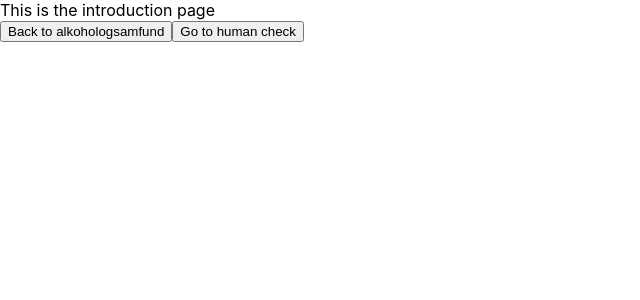
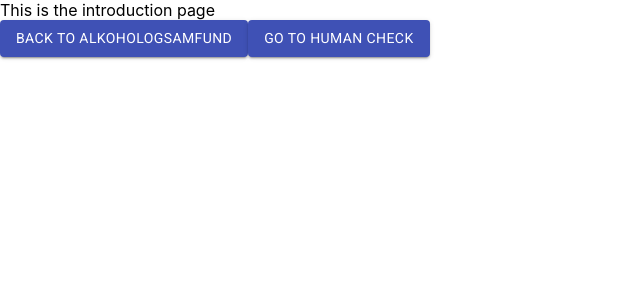
Before and after one commit to rubenbaskaran/ReactSurveyWebsite, a React (Create React App) app: page / in a window 1280 px wide. Shown: the top 300 px of the page, without its empty margins (0-640 px from the left). Built offline with nearby package versions, Linux system fonts and the light colour scheme.

Commit message:
added material ui

```diff
--- a/package.json
+++ b/package.json
@@ -3,9 +3,11 @@
   "version": "0.1.0",
   "private": true,
   "dependencies": {
+    "@material-ui/core": "^4.11.0",
     "@testing-library/jest-dom": "^4.2.4",
     "@testing-library/react": "^9.5.0",
     "@testing-library/user-event": "^7.2.1",
+    "fontsource-roboto": "^3.0.3",
     "react": "^16.13.1",
     "react-dom": "^16.13.1",
     "react-router-dom": "^5.2.0",
--- a/src/App.js
+++ b/src/App.js
@@ -7,6 +7,7 @@
 import SecondSurvey from "./components/secondSurvey";
 import CompetitionParticipation from "./components/competitionParticipation";
 import ThankYou from "./components/thankYou";
+import "fontsource-roboto";
 
 function App() {
   return (
--- a/src/components/introduction/index.js
+++ b/src/components/introduction/index.js
@@ -1,5 +1,6 @@
 import React, { Component } from "react";
 import { Link } from "react-router-dom";
+import Button from "@material-ui/core/Button";
 
 class Introduction extends Component {
   render() {
@@ -8,10 +9,14 @@
         This is the introduction page
         <br />
         <a href="https://alkohologsamfund.dk/">
-          <button>Back to alkohologsamfund</button>
+          <Button variant="contained" color="primary">
+            Back to alkohologsamfund
+          </Button>
         </a>
         <Link to="/humancheck">
-          <button>Go to human check</button>
+          <Button variant="contained" color="primary">
+            Go to human check
+          </Button>
         </Link>
       </div>
     );
```
Also changed, not shown: 1 other file (tests, documents, lock files or other folders).
